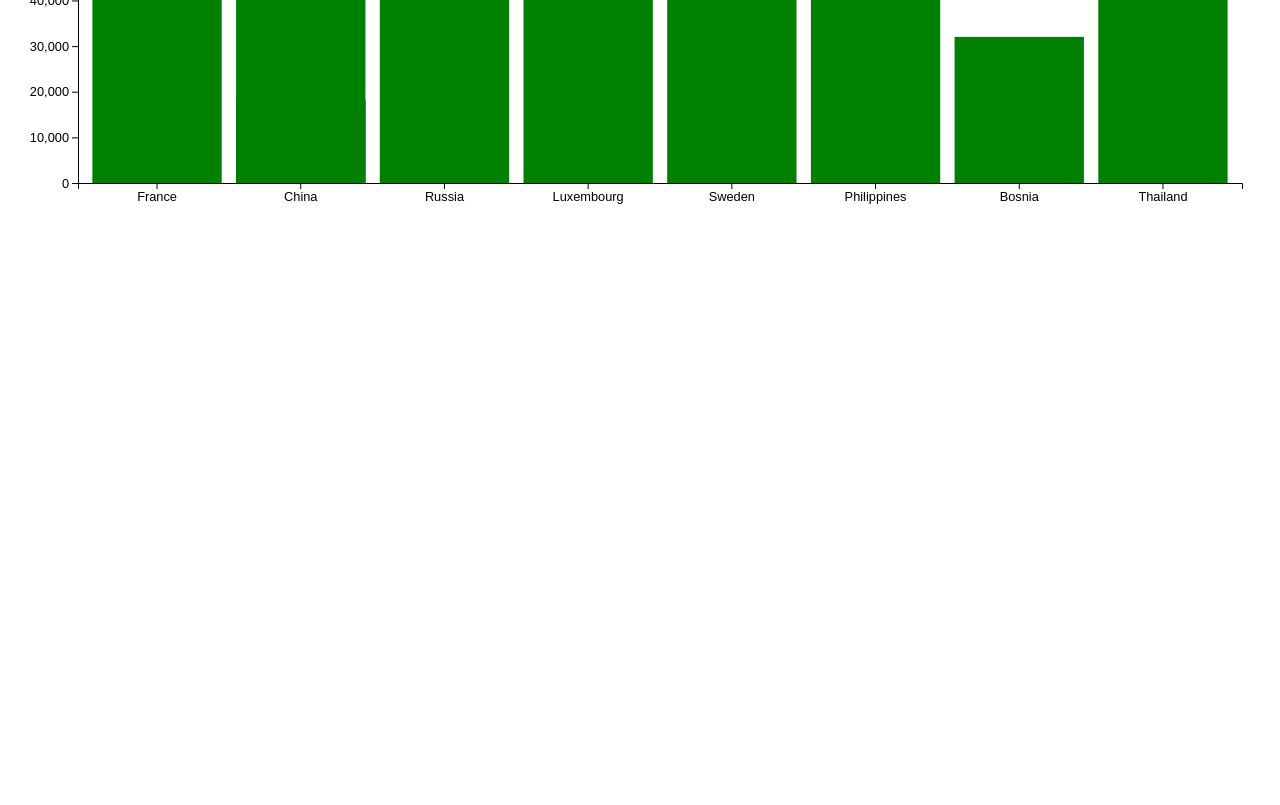
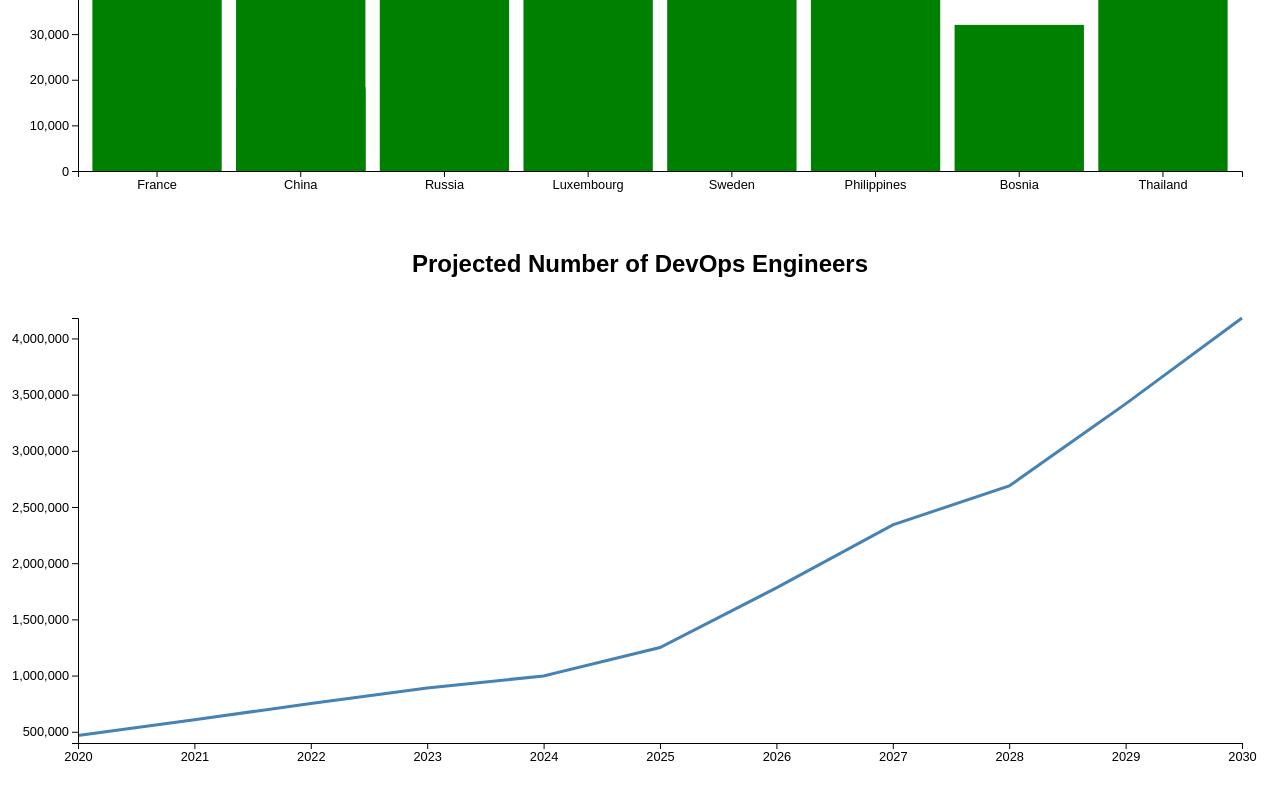
Before and after one commit to Rob-Manders/d3-spike, a plain HTML site: page index.html in a window 1280 px wide. Shown: the part 342-1147 px from the top of the page. Before the commit the page ends 800 px from the top, so only its background shows below. Drawn offline with nearby package versions, Linux system fonts and the light colour scheme.

Commit message:
Line chart.

```diff
--- a/app.js
+++ b/app.js
@@ -22,8 +22,6 @@ async function barChart() {
 
 	d3.csv('countries.csv').then(data => {
 		data.forEach(d => (d.population = +d.population))
-
-		// console.log(data)
 
 		xScale.domain(data.map(d => d.country))
 		yScale.domain([0, d3.max(data, d => d.population)])
@@ -53,4 +51,61 @@ async function barChart() {
 	})
 }
 
+async function lineChart() {
+	const width = document.querySelector('body').clientWidth
+	const height = 500
+
+	const margin = {
+		top: 20,
+		right: 30,
+		bottom: 55,
+		left: 70
+	}
+
+	const xScale = d3.scaleLinear().range([margin.left, width - margin.right])
+	const yScale = d3.scaleLinear().range([height - margin.bottom, margin.top])
+
+	let xAxis = d3.axisBottom(xScale).tickFormat(d3.format(''))
+	let yAxis = d3.axisLeft(yScale)
+
+	const svg = d3.select('#lineChart').attr('viewBox', [0, 0, width, height])
+
+	d3.csv('devOpsEngineers.csv').then(data => {
+		data.forEach(d => {
+			d.devOpsEngineers = Number(d.devOpsEngineers)
+			d.year = Number(d.year)
+		})
+
+		xScale.domain(d3.extent(data, d => d.year))
+		yScale.domain([400000, d3.max(data, d => d.devOpsEngineers)])
+
+		svg
+			.append('path')
+			.data([data])
+			.attr('fill', 'none')
+			.attr('stroke', 'steelblue')
+			.attr('stroke-width', 3)
+			.attr(
+				'd',
+				d3
+					.line()
+					.x(d => xScale(d.year))
+					.y(d => yScale(d.devOpsEngineers))
+			)
+
+		svg
+			.append('g')
+			.attr('class', 'scale-label')
+			.attr('transform', `translate(0,${height - margin.bottom})`)
+			.call(xAxis)
+
+		svg
+			.append('g')
+			.attr('class', 'scale-label')
+			.attr('transform', `translate(${margin.left},0)`)
+			.call(yAxis)
+	})
+}
+
 barChart()
+lineChart()
--- /dev/null
+++ b/devOpsEngineers.csv
@@ -0,0 +1,12 @@
+devOpsEngineers,year
+467000,2020
+607000,2021
+752000,2022
+889000,2023
+997000,2024
+1250000,2025
+1780000,2026
+2341000,2027
+2687000,2028
+3418000,2029
+4182000,2030
--- a/index.html
+++ b/index.html
@@ -8,8 +8,15 @@
 		<title>D3</title>
 	</head>
 	<body>
-		<h1>D3</h1>
-		<svg id="barChart"></svg>
+		<div>
+			<h2>Completely Accurate Population Data</h2>
+			<svg id="barChart"></svg>
+		</div>
+
+		<div>
+			<h2>Projected Number of DevOps Engineers</h2>
+			<svg id="lineChart"></svg>
+		</div>
 
 		<script src="https://d3js.org/d3.v7.min.js"></script>
 		<script src="app.js"></script>
--- a/style.css
+++ b/style.css
@@ -1,4 +1,5 @@
-h1 {
+h1,
+h2 {
 	font-family: sans-serif;
 	text-align: center;
 }
```
